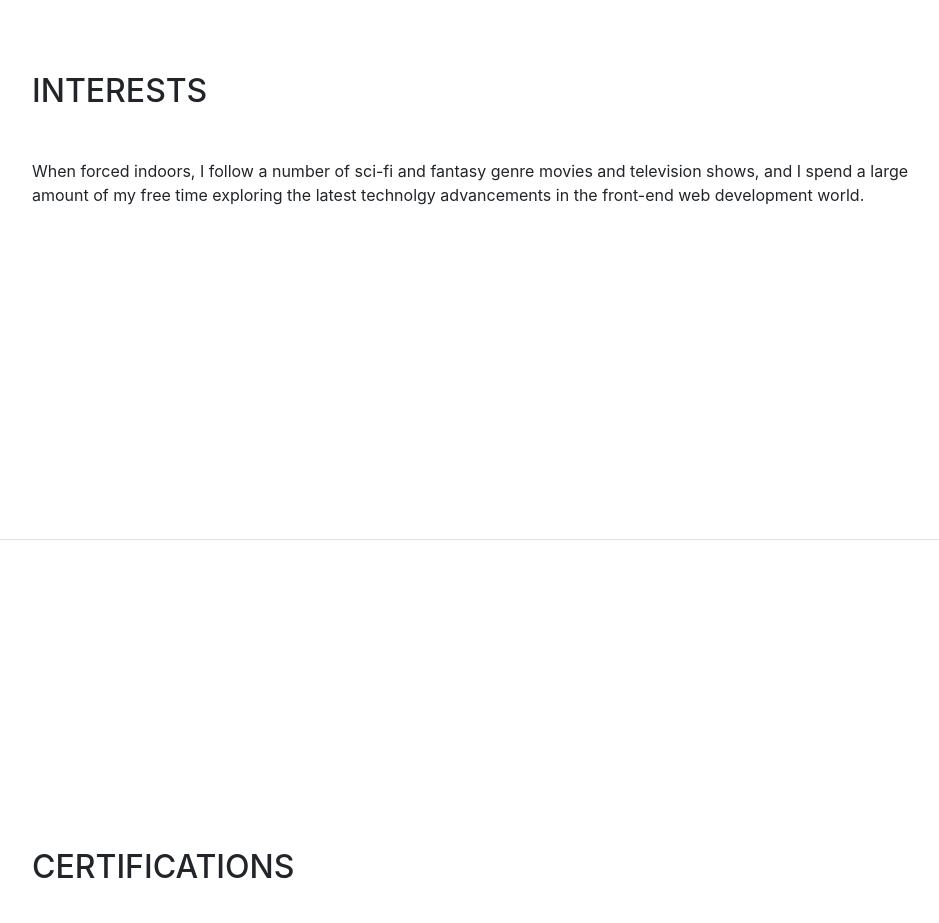
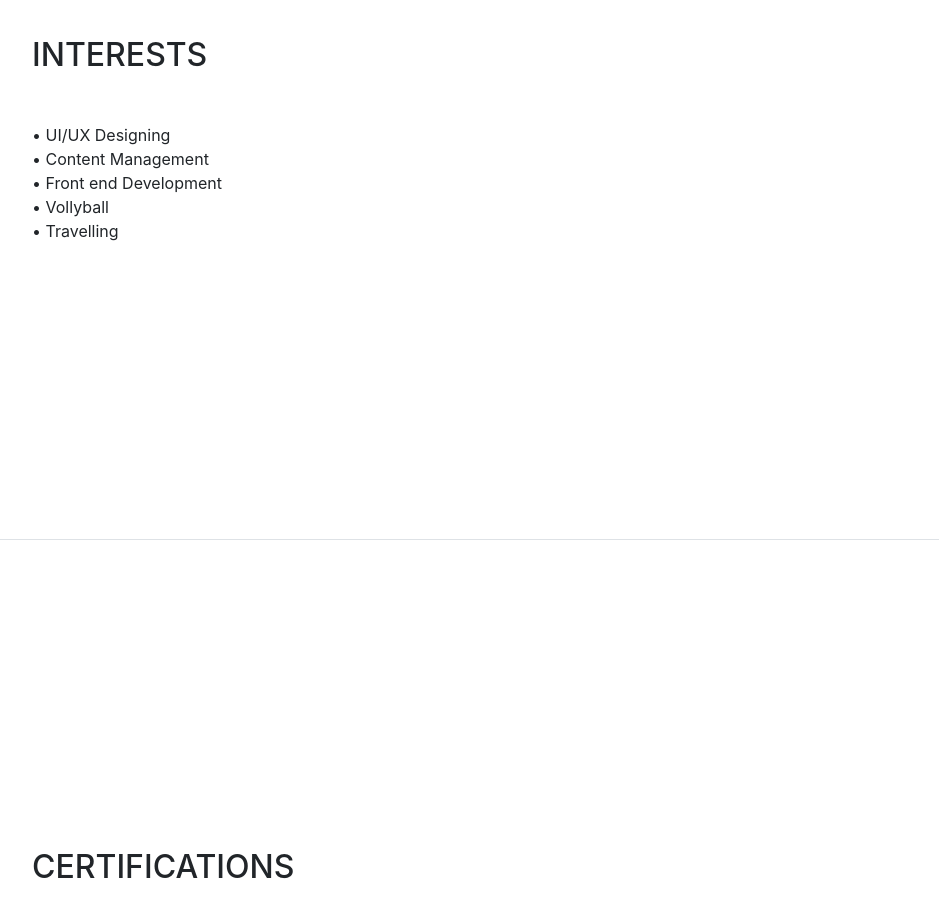
Before and after one commit to dayana-s/dayana_portfolio, a website with bundled scripts: page dayana_portfolio/index.html in a window 1280 px wide. Shown: the part 3460-4383 px from the top of the page, without its empty margins (288-1227 px from the left). Built offline with nearby package versions, Linux system fonts and the light colour scheme; a web font is replaced by a local one.

Commit message:
Update index.html

```diff
--- a/dayana_portfolio/index.html
+++ b/dayana_portfolio/index.html
@@ -235,7 +235,11 @@
         <div class="my-auto">
           <h2 class="mb-5">Interests</h2>
           <p></p>
-          <p class="mb-0">When forced indoors, I follow a number of sci-fi and fantasy genre movies and television shows, and I spend a large amount of my free time exploring the latest technolgy advancements in the front-end web development world.</p>
+          <p class="mb-0">• UI/UX Designing</p>
+          <p class="mb-0">• Content Management</p>
+          <p class="mb-0">• Front end Development</p>
+          <p class="mb-0">• Vollyball</p>
+          <p class="mb-0">• Travelling</p>
         </div>
       </section>
 
```
